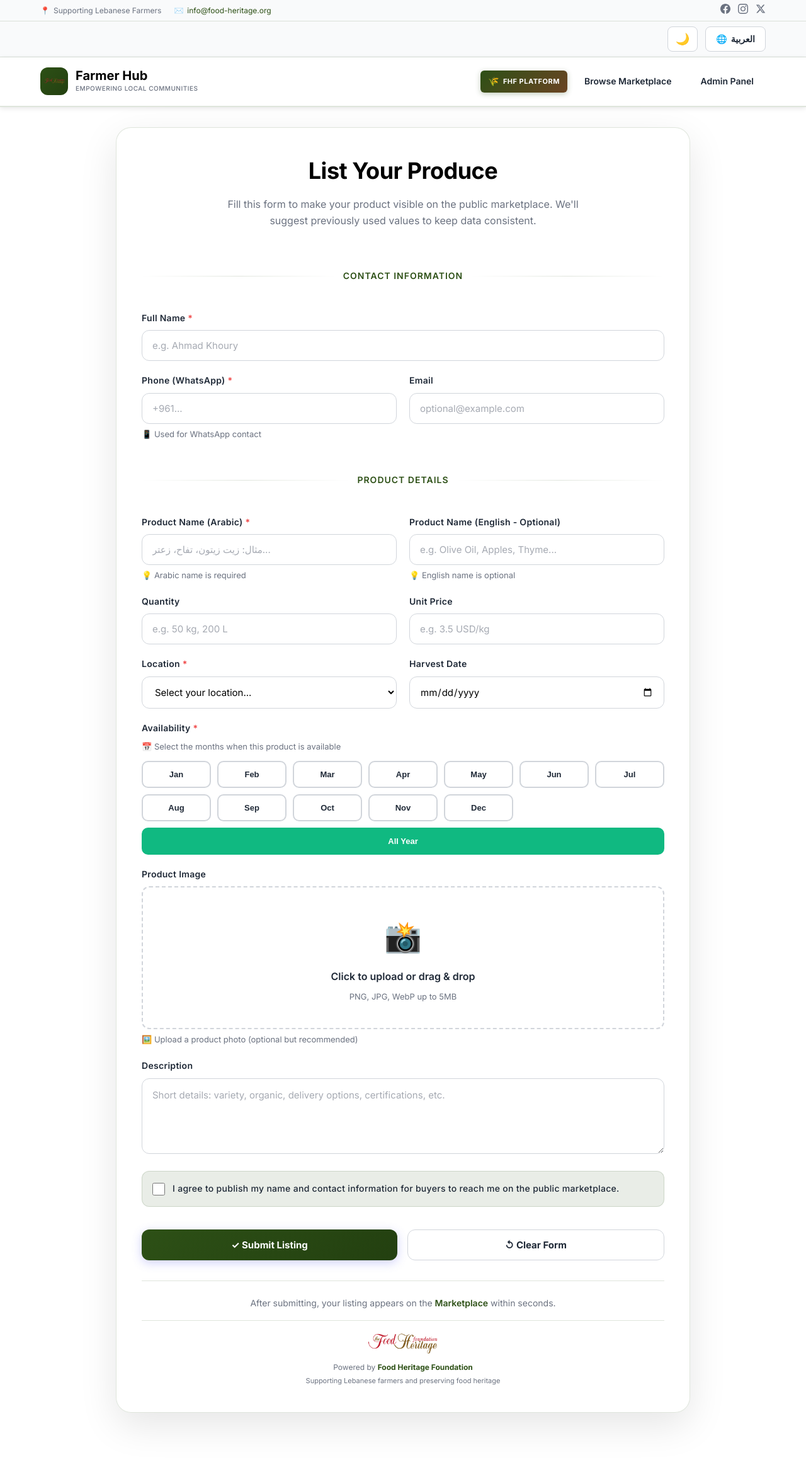
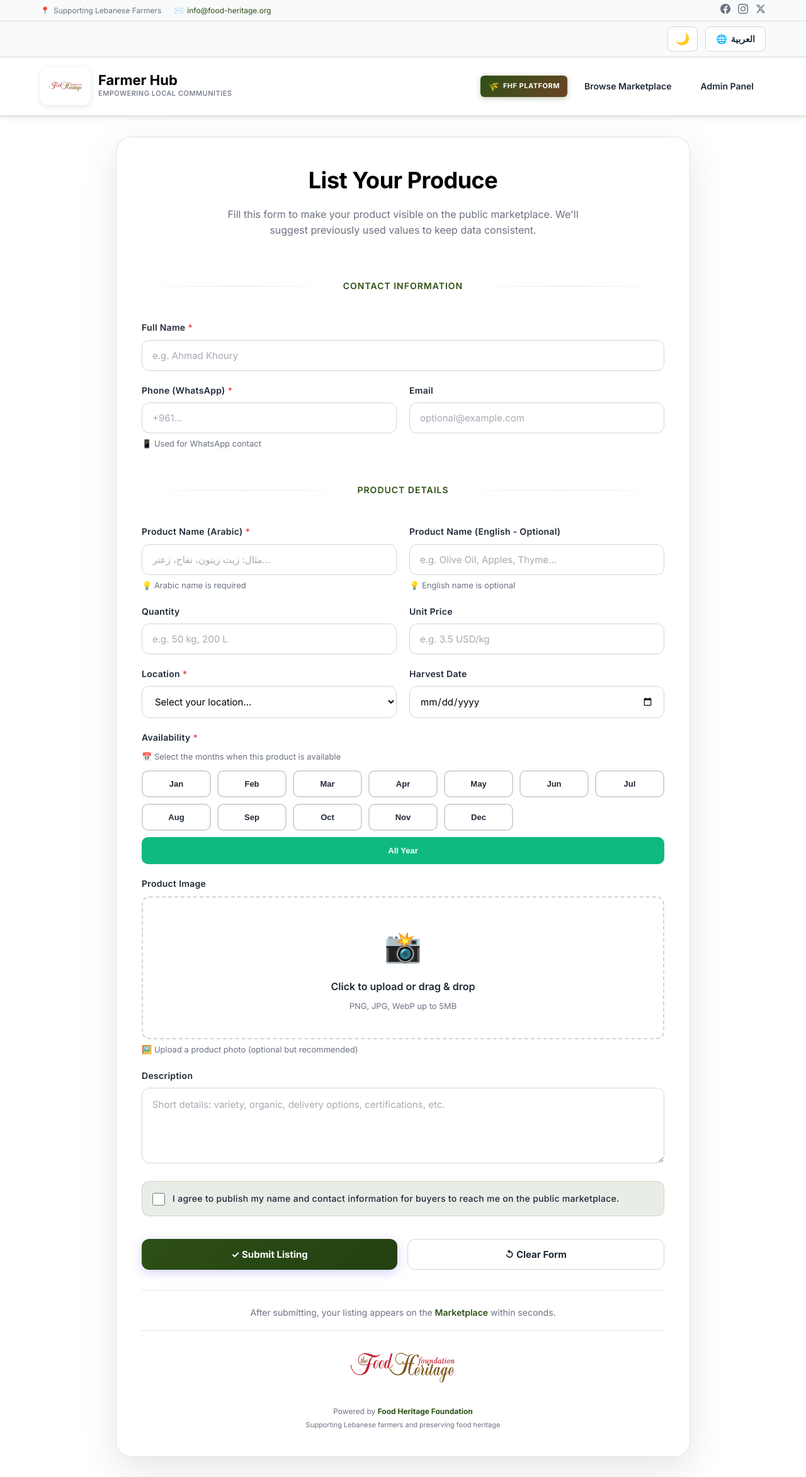
Before and after one commit to NizarSH98/farmers-hub, a plain HTML site: page submit.html in a window 1280 px wide. Shown: the whole page at 63% size. Before the commit the page ends 2275 px from the top, so only its background shows below. Drawn offline with nearby package versions, Linux system fonts and the light colour scheme.

Commit message:
Enhance FHF logo visibility: Increase size, add white background, improve styling across all pages

```diff
--- a/submit.html
+++ b/submit.html
@@ -174,14 +174,16 @@
     }
 
     .brand-icon {
-      width: 44px;
-      height: 44px;
-      background: linear-gradient(135deg, var(--accent) 0%, var(--accent-hover) 100%);
+      width: 80px;
+      height: 60px;
+      background: #ffffff;
       border-radius: 12px;
       display: flex;
       align-items: center;
       justify-content: center;
       font-size: 26px;
+      padding: 8px;
+      box-shadow: 0 2px 8px rgba(0,0,0,0.1);
       overflow: hidden;
     }
 
@@ -861,11 +863,11 @@
     <div class="main-nav-content">
       <a href="index.html" class="brand">
         <div class="brand-icon">
-          <img src="assets/images/logos/fhf-logo-icon.png" alt="Food Heritage Foundation" class="brand-logo-img" onerror="this.style.display='none'; this.parentElement.innerHTML='🌾';" style="width: 100%; height: 100%; object-fit: contain;" />
+          <img src="assets/images/logos/fhf-logo-icon.png" alt="Food Heritage Foundation" class="brand-logo-img" onerror="this.style.display='none'; this.parentElement.innerHTML='🌾';" style="width: 100%; height: 100%; object-fit: contain; background: white;" />
         </div>
         <div style="display: flex; flex-direction: column; gap: 2px;">
-          <span style="font-size: 20px; line-height: 1;">Farmer Hub</span>
-          <span style="font-size: 10px; color: var(--muted); font-weight: 500; letter-spacing: 0.5px;">EMPOWERING LOCAL COMMUNITIES</span>
+          <span style="font-size: 22px; line-height: 1; font-weight: 700;">Farmer Hub</span>
+          <span style="font-size: 11px; color: var(--muted); font-weight: 500; letter-spacing: 0.5px;">EMPOWERING LOCAL COMMUNITIES</span>
         </div>
       </a>
       <div class="nav-links">
@@ -1167,7 +1169,9 @@
           After submitting, your listing appears on the <a href="index.html">Marketplace</a> within seconds.
         </div>
         <div style="padding-top: 16px; border-top: 1px solid var(--card-border); text-align: center;">
-          <img src="assets/images/logos/fhf-logo-horizontal.png" alt="Food Heritage Foundation" style="height: 40px; max-width: 200px; object-fit: contain; margin: 0 auto 8px; display: block;" onerror="this.style.display='none';" />
+          <div style="background: white; padding: 12px; border-radius: 12px; display: inline-block; margin-bottom: 12px;">
+            <img src="assets/images/logos/fhf-logo-horizontal.png" alt="Food Heritage Foundation" style="height: 60px; max-width: 300px; object-fit: contain; display: block;" onerror="this.style.display='none';" />
+          </div>
           <div style="font-size: 12px; color: var(--muted);">
             Powered by <strong style="color: var(--accent);">Food Heritage Foundation</strong>
           </div>
```
Also changed, not shown: admin.html (+8 -6 lines), index-ar.html (+8 -6 lines), index.html (+11 -7 lines), submit-ar.html (+11 -7 lines).
